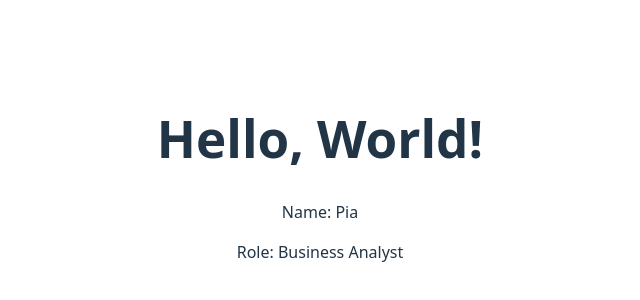
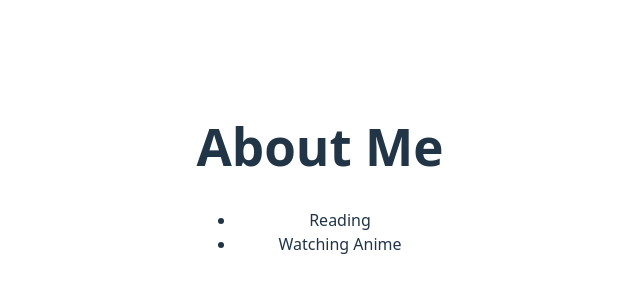
Before and after one commit to mffkht/appdev1, a React (Vite) app in the folder react-quickstart/: page / in a window 1280 px wide. Shown: the part 222-522 px from the top of the page, without its empty margins (320-960 px from the left). Built offline with nearby package versions, Linux system fonts and the light colour scheme.

Commit message:
Done writing markup with JSX

```diff
--- a/react-quickstart/src/App.jsx
+++ b/react-quickstart/src/App.jsx
@@ -3,16 +3,15 @@ import reactLogo from './assets/react.svg'
 import viteLogo from '/vite.svg'
 import './App.css'
 
-
-function Greeting() {
-  return <h1>Hello, World!</h1>;
-}
-
-function UserInfo() {
+function AboutMe() {
   return (
     <div>
-      <p>Name: Pia</p>
-      <p>Role: Business Analyst</p>
+      <h1>About Me</h1>
+
+      <ul>
+        <li>Reading</li>
+        <li>Watching Anime</li>
+      </ul>
     </div>
   );
 }
@@ -20,8 +19,7 @@ function UserInfo() {
 function App() {
   return (
     <div>
-      <Greeting />
-      <UserInfo />
+      <AboutMe />
     </div>
   );
 }
```
